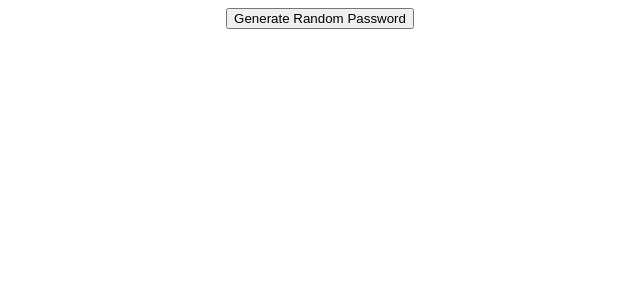
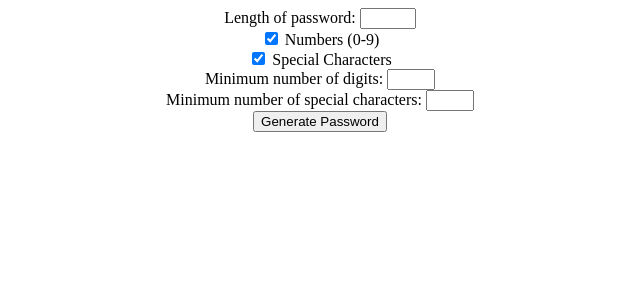
Before and after one commit to JuvrajSingh/Random-Password-Generator, a Flask app: page / in a window 1280 px wide. Shown: the top 300 px of the page, without its empty margins (320-960 px from the left). Run offline with Flask 2, Linux system fonts and the light colour scheme.

Commit message:
Added form inputs onto webpage (currently they don't do anything though)

```diff
--- a/templates/index.html
+++ b/templates/index.html
@@ -16,7 +16,27 @@
 
     <body>
         <form action="/" method="post">
-            <input type="submit" value="Generate Random Password">
+            <div>
+                <label for="length">Length of password:</label>
+                <input type="number" id="length" name="length" min="8" max="40">
+            </div>
+            <div>
+                <input type="checkbox" id="digits_required" name="digits_required" value="digits" checked>
+                <label for="digits_required">Numbers (0-9)</label>
+            </div>
+            <div>
+                <input type="checkbox" id="symbols_required" name="symbols_required" value="symbols" checked>
+                <label for="symbols_required">Special Characters</label>
+            </div>
+            <div>
+                <label for="digits">Minimum number of digits:</label>
+                <input type="number" id="digits" name="digits" min="0" max="5">
+            </div>
+            <div>
+                <label for="symbols">Minimum number of special characters:</label>
+                <input type="number" id="symbols" name="symbols" min="0" max="5">
+            </div>
+            <input type="submit" value="Generate Password">
         </form>
 
         <b>{{ password }}</b>
```
